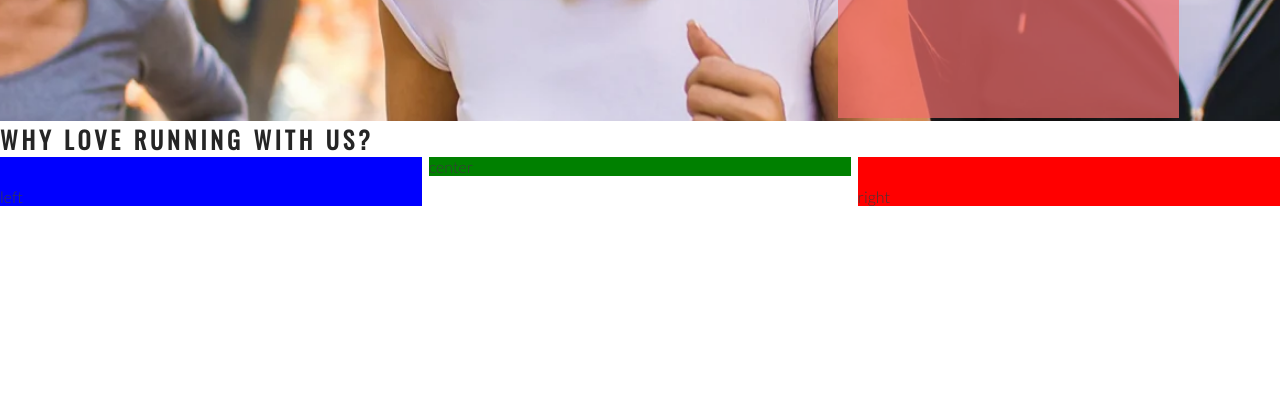
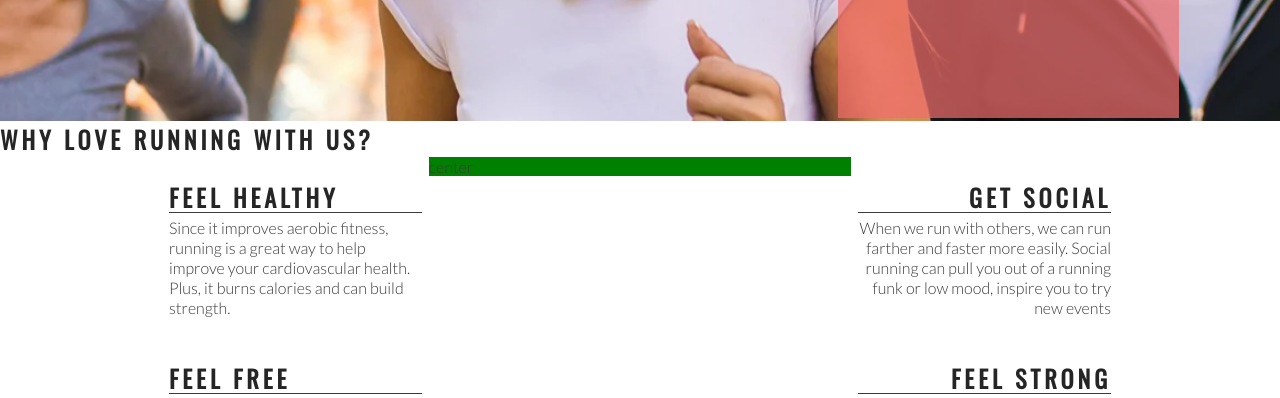
Before and after one commit to leannel89/love-running, a plain HTML site: page index.html in a window 1280 px wide. Shown: the part 554-952 px from the top of the page. Drawn offline with nearby package versions, Linux system fonts and the light colour scheme.

Commit message:
Add right about section content & style

```diff
--- a/assets/css/style.css
+++ b/assets/css/style.css
@@ -119,14 +119,12 @@ h1, h2 {
     padding-top: 30px;
     width: 33%;
     float: left;
-    background-color: blue;
 }
 
 #right-about {
     padding-top: 30px;
     width: 33%;
     float: right;
-    background-color: red;
 
 }
 
@@ -135,3 +133,29 @@ h1, h2 {
     margin: 0 auto;
     background-color: green;
 }
+
+hr {
+    border-top: 1px solid #3a3a3a;
+    width: 100%;
+    margin: 5px 0;
+}
+
+.left-about-heading {
+    width: 60%;
+    float: right;
+    line-height: 20px;
+    clear:both;
+    margin-bottom: 50px;
+}
+
+.right-about-heading {
+    width: 60%;
+    float: left;
+    line-height: 20px;
+    clear:both;
+    margin-bottom: 50px;
+}
+
+.right-about-heading {
+    text-align: right;
+}
--- a/index.html
+++ b/index.html
@@ -41,8 +41,30 @@
     </section>
     <section id="club-ethos">
         <h1>Why Love Running With Us?</h1>
-       <div id="left-about">left</div>
-       <div id="right-about">right</div>
+       <div id="left-about">
+           <div class="left-about-heading">
+               <h2>Feel Healthy</h2>
+               <hr>
+               <p>Since it improves aerobic fitness, running is a great way to help improve your cardiovascular health. Plus, it burns calories and can build strength.</p>
+           </div>
+           <div class="left-about-heading">
+            <h2>Feel Free</h2>
+            <hr>
+            <p>Physical exercise, running included, is known to release endorphins in the brain. Endorphins make you more energetic, more awake and, yes, happier.</p>
+        </div>
+       </div>
+       <div id="right-about">
+        <div class="right-about-heading">
+            <h2>Get Social</h2>
+            <hr>
+            <p>When we run with others, we can run farther and faster more easily. Social running can pull you out of a running funk or low mood, inspire you to try new events</p>
+        </div>
+        <div class="right-about-heading">
+         <h2>Feel Strong</h2>
+         <hr>
+         <p>Running strengthens your heart by pumping blood more effectively through your body.</p>
+        </div>
+        </div>
        <div id="center-about">center</div>
     </section>
     <section>Running locations, distances, Times</section>
```
